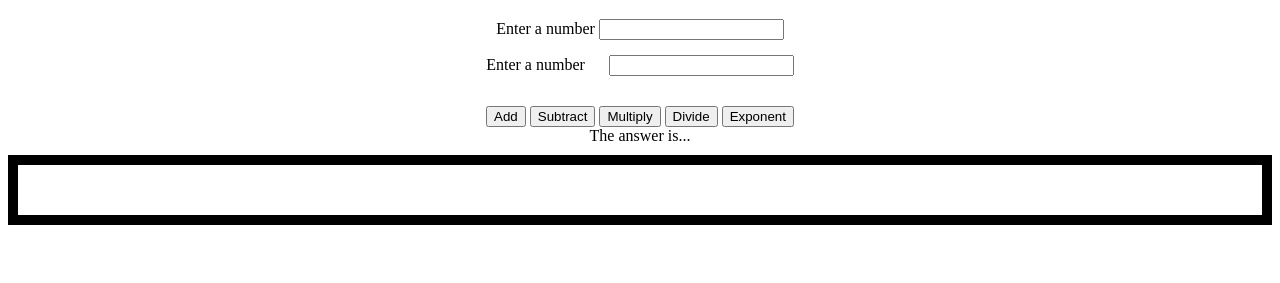
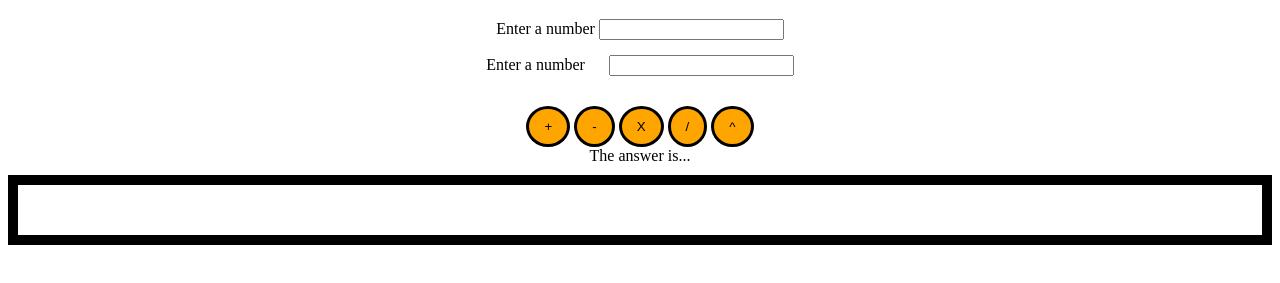
Before and after one commit to mohammedaarizofficial/Calculator-App, a plain HTML site: page index.html in a window 1280 px wide. Shown: the part 61-344 px from the top of the page. Drawn offline with Linux system fonts and the light colour scheme.

Commit message:
Update index.html

```diff
--- a/index.html
+++ b/index.html
@@ -36,6 +36,16 @@
             height:50px;
             margin-top:10px;
         }
+        button{
+
+  background-color: orange;
+  color: black;
+  padding: 10px 15px;
+  border: black solid;
+  border-radius: 50%;
+  cursor: pointer;font-style: bold;
+
+        }
     </style>
 </head>
 <body>
@@ -50,11 +60,11 @@
             <input type="number" id="firstNum" placeholder=""><br>
             <label for="input two" >Enter a number</label>
             <input type="number" id="secondNum" placeholder=""><br>
-            <button type="button" onclick="Addition()" >Add</button>
-            <button type="button" onclick="Subtraction()">Subtract</button>
-            <button type="button" onclick="Muliplication()">Multiply</button>
-            <button type="button" onclick="Division()">Divide</button>
-            <button type="button" onclick="Exponent()">Exponent</button>
+            <button type="button" onclick="Addition()" >+</button>
+            <button type="button" onclick="Subtraction()">-</button>
+            <button type="button" onclick="Muliplication()">X</button>
+            <button type="button" onclick="Division()">/</button>
+            <button type="button" onclick="Exponent()">^</button>
         </center>
         <center>
             <div>The answer is...</div>
```
